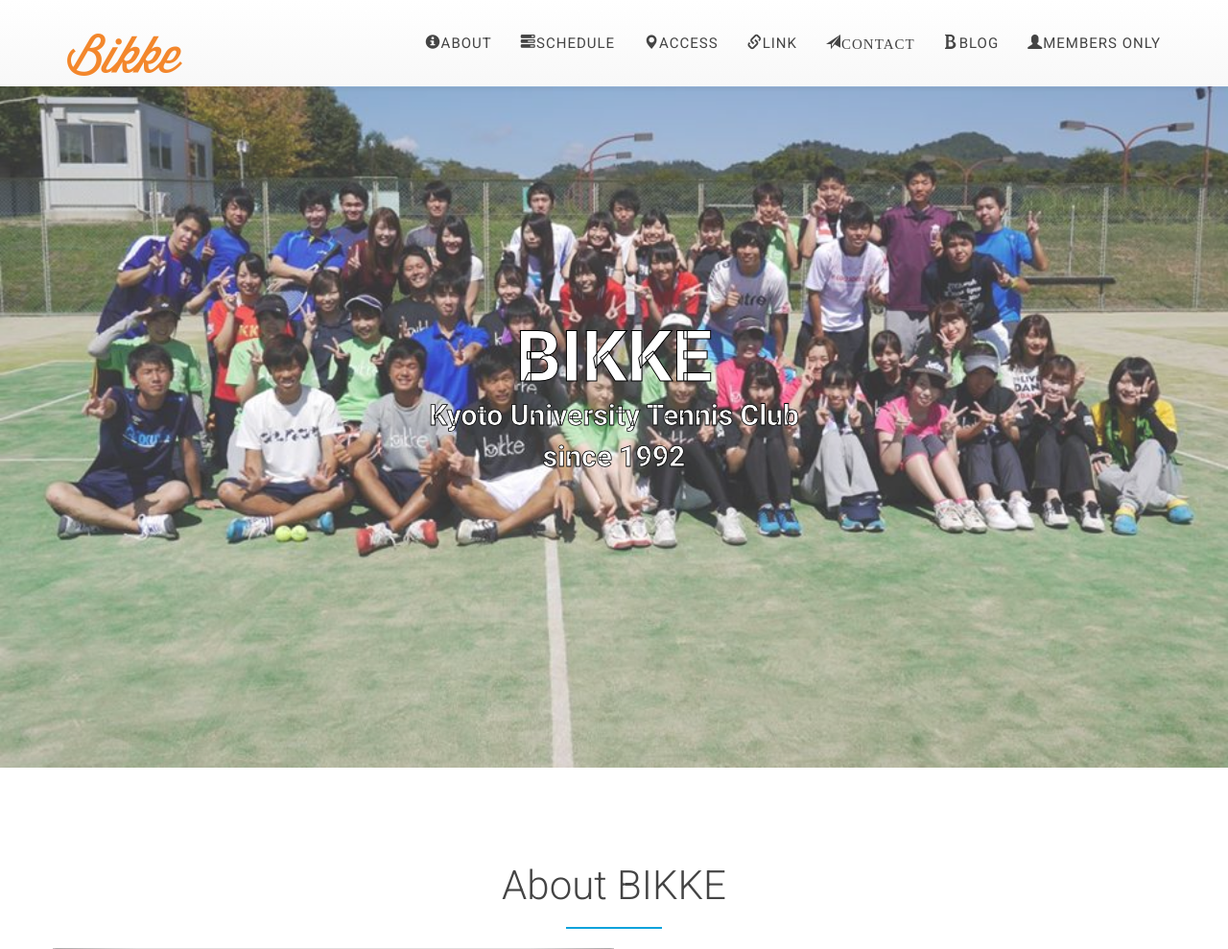
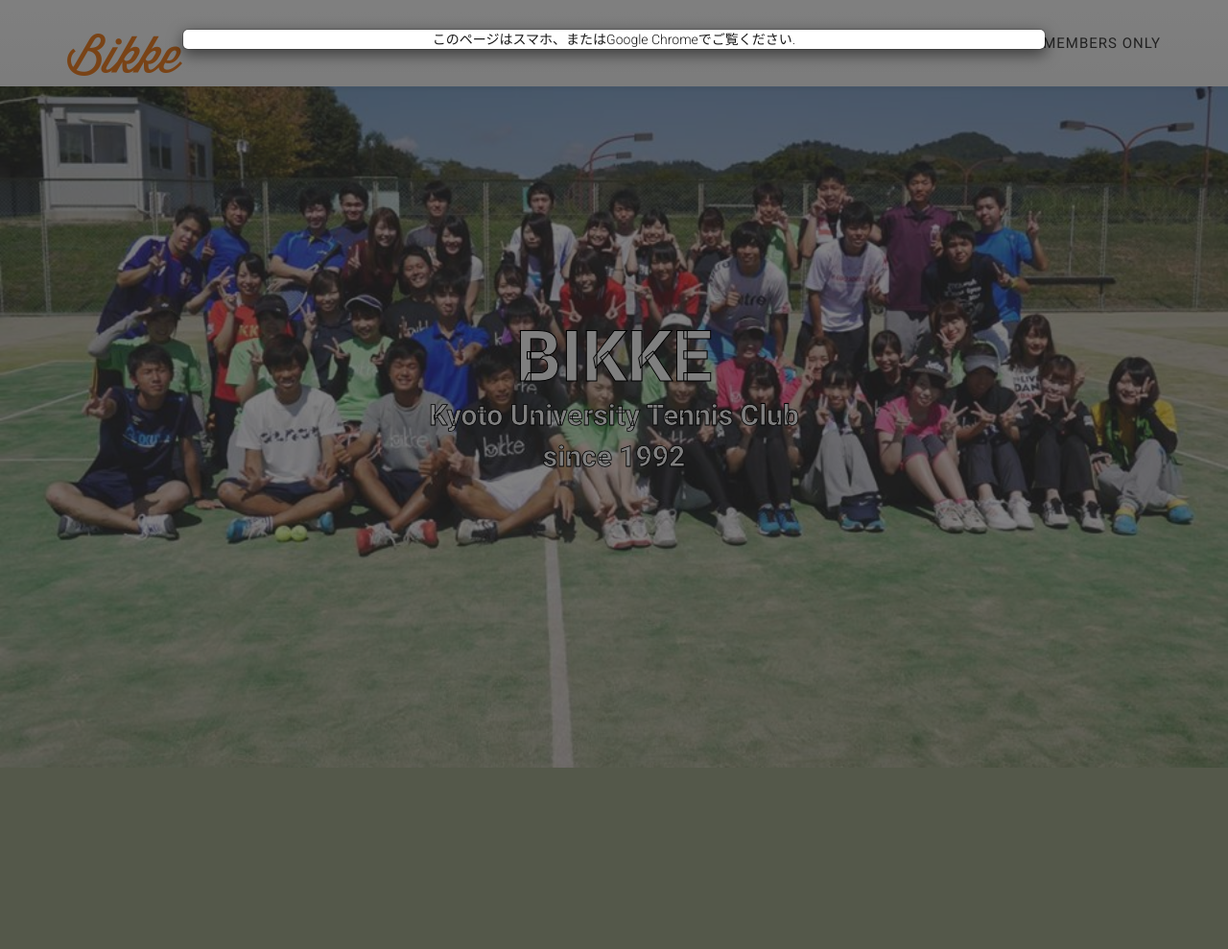
Before and after one commit to bikke/bikke_hp, a PHP site: page / in a window 1280 px wide. Shown: the top 989 px of the page at 96% size. After the commit the page ends 800 px from the top, so only its background shows below. Run offline with PHP 8.4, Linux system fonts and the light colour scheme; some libraries are stand-ins or nearby versions.

Commit message:
add modal

```diff
--- a/app/mainCtrl.js
+++ b/app/mainCtrl.js
@@ -21,4 +21,5 @@ function Controller($scope, $location, uiUtils, $interval, $http) {
   $scope.rand4_3 = ($scope.rand4_1+2) % ($scope.max+1);
   $scope.rand4_4 = ($scope.rand4_1+3) % ($scope.max+1);
 
+  $('#top_modal').modal('show');//ページがロードされた時にモーダルを呼び出す
 }
--- a/contents/main.html
+++ b/contents/main.html
@@ -203,9 +203,9 @@
         </div>
         <div class="row effect1">
           <h3>練習日程やコート情報、合宿の日程はこちらから</h3>
-
+          <div class="embed-responsive embed-responsive-4by3">
             <iframe src="https://calendar.google.com/calendar/embed?showTitle=0&amp;showPrint=0&amp;showTz=0&amp;height=600&amp;wkst=1&amp;hl=en&amp;bgcolor=%23ffffff&amp;src=97ivl9rq8bog5t0buetbri0huk%40group.calendar.google.com&amp;color=%23333333&amp;src=ja.japanese%23holiday%40group.v.calendar.google.com&amp;color=%23125A12&amp;ctz=Asia%2FTokyo" style="border-width:0; z-index:50;" width="100%" height="500" frameborder="0" scrolling="no"></iframe>
-
+          </div>
         </div>
         <div class="section-title text-center" >
           <a ng-click="innerLink('access')" class="scrollto">
--- a/css/style.css
+++ b/css/style.css
@@ -646,14 +646,17 @@ to {
 
 /* member introduction section */
 .img-contents {
+	background: rgba(25, 255, 255, 0.1);
 	padding: 0;
 	margin: 0;
-	height: 100%;
+	height: 100vh;
+	width:100%;
 }
 
 .img-back {
-	background: rgba(25, 255, 255, 0.1);
 	padding: 20px;
+	margin: 0;
+	/*height: 100%;*/
 }
 .img-back h1 {
 	font-size: 150px;
@@ -661,3 +664,8 @@ to {
 	padding: 0;
 	margin:5px;
 }
+
+/* mordal */
+#top_modal {
+	text-align: center;
+}
--- a/index.html
+++ b/index.html
@@ -38,6 +38,13 @@
 </head>
 <body id="page-top" data-spy="scroll" data-target=".navbar-fixed-top">
   <div class="preloader"></div>
+  <div class="modal fade" tabindex="-1" role="dialog" id="top_modal">
+    <div class="modal-dialog modal-lg" role="document">
+      <div class="modal-content">
+        このページはスマホ、またはGoogle Chromeでご覧ください.
+      </div>
+    </div>
+  </div>
   <div class="wrapper">
 
     <div ui-view></div>
```
